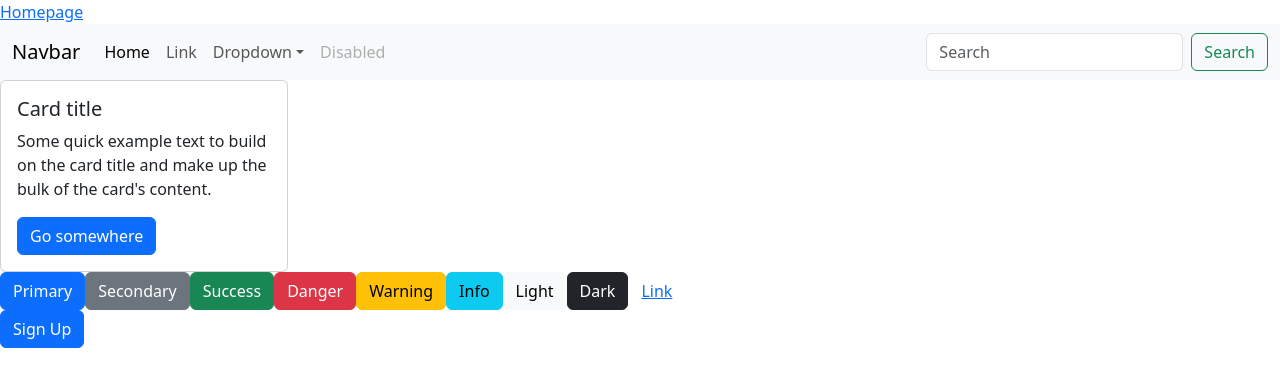
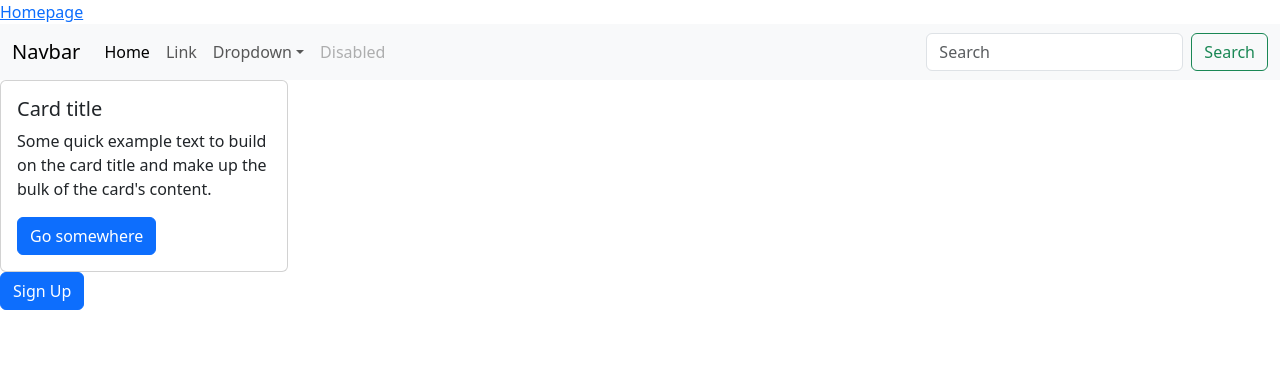
Before and after one commit to Mezea11/X-auction, a React (Vite) app: page / in a window 1280 px wide. Shown: the top 386 px of the page. Built offline with nearby package versions, Linux system fonts and the light colour scheme.

Commit message:
removed buttons from home
Co-authored-by: Heli <helihard@users.noreply.github.com>
Co-authored-by: linnclaesson <linnclaesson@users.noreply.github.com>

```diff
--- a/src/pages/Home.jsx
+++ b/src/pages/Home.jsx
@@ -101,36 +101,6 @@ function Home() {
             </div>
           </div>
         </div>
-
-        <>
-          <button type="button" className="btn btn-primary">
-            Primary
-          </button>
-          <button type="button" className="btn btn-secondary">
-            Secondary
-          </button>
-          <button type="button" className="btn btn-success">
-            Success
-          </button>
-          <button type="button" className="btn btn-danger">
-            Danger
-          </button>
-          <button type="button" className="btn btn-warning">
-            Warning
-          </button>
-          <button type="button" className="btn btn-info">
-            Info
-          </button>
-          <button type="button" className="btn btn-light">
-            Light
-          </button>
-          <button type="button" className="btn btn-dark">
-            Dark
-          </button>
-          <button type="button" className="btn btn-link">
-            Link
-          </button>
-        </>
       </div>
       <SignupButton />
     </>
```
